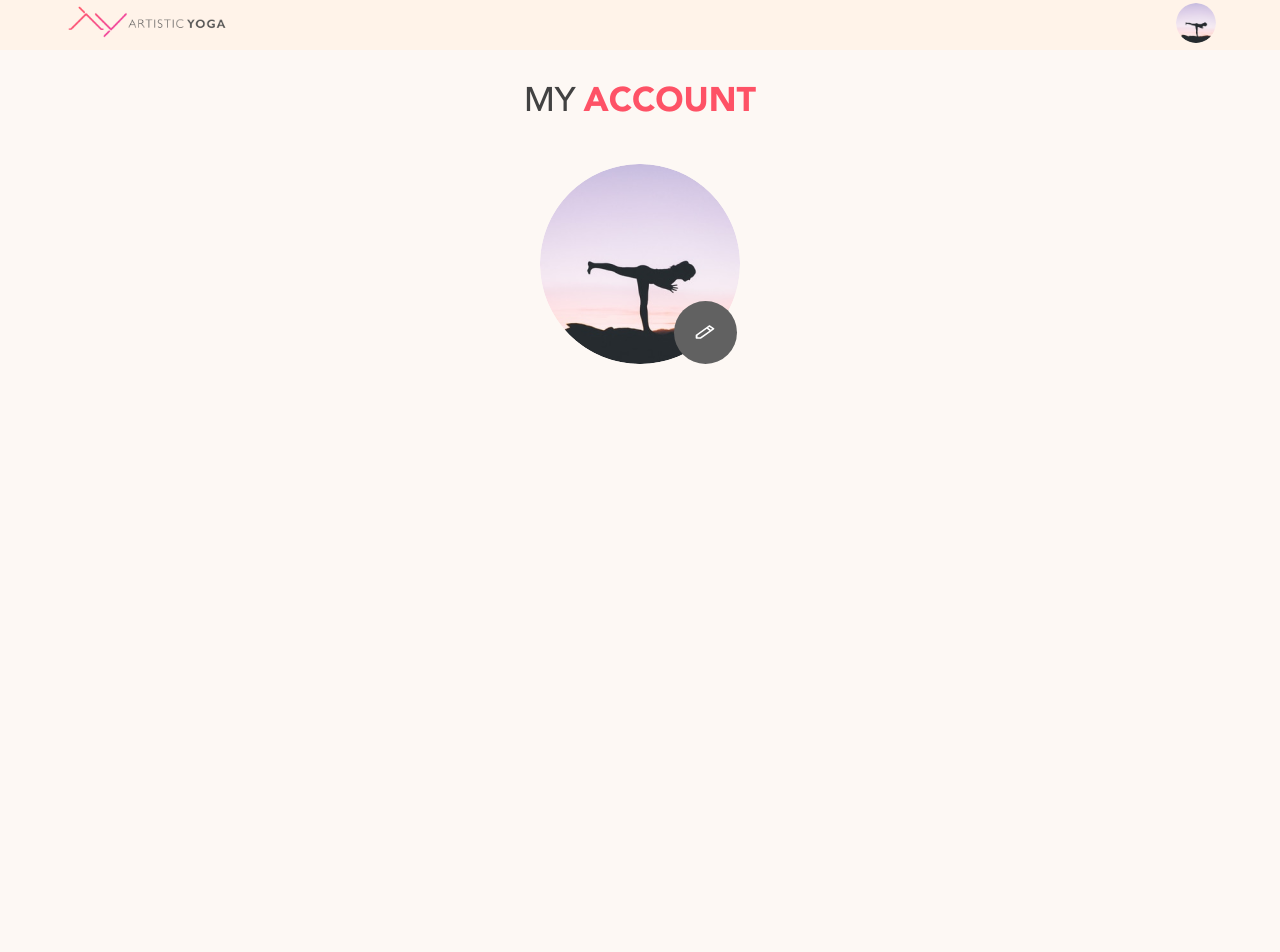
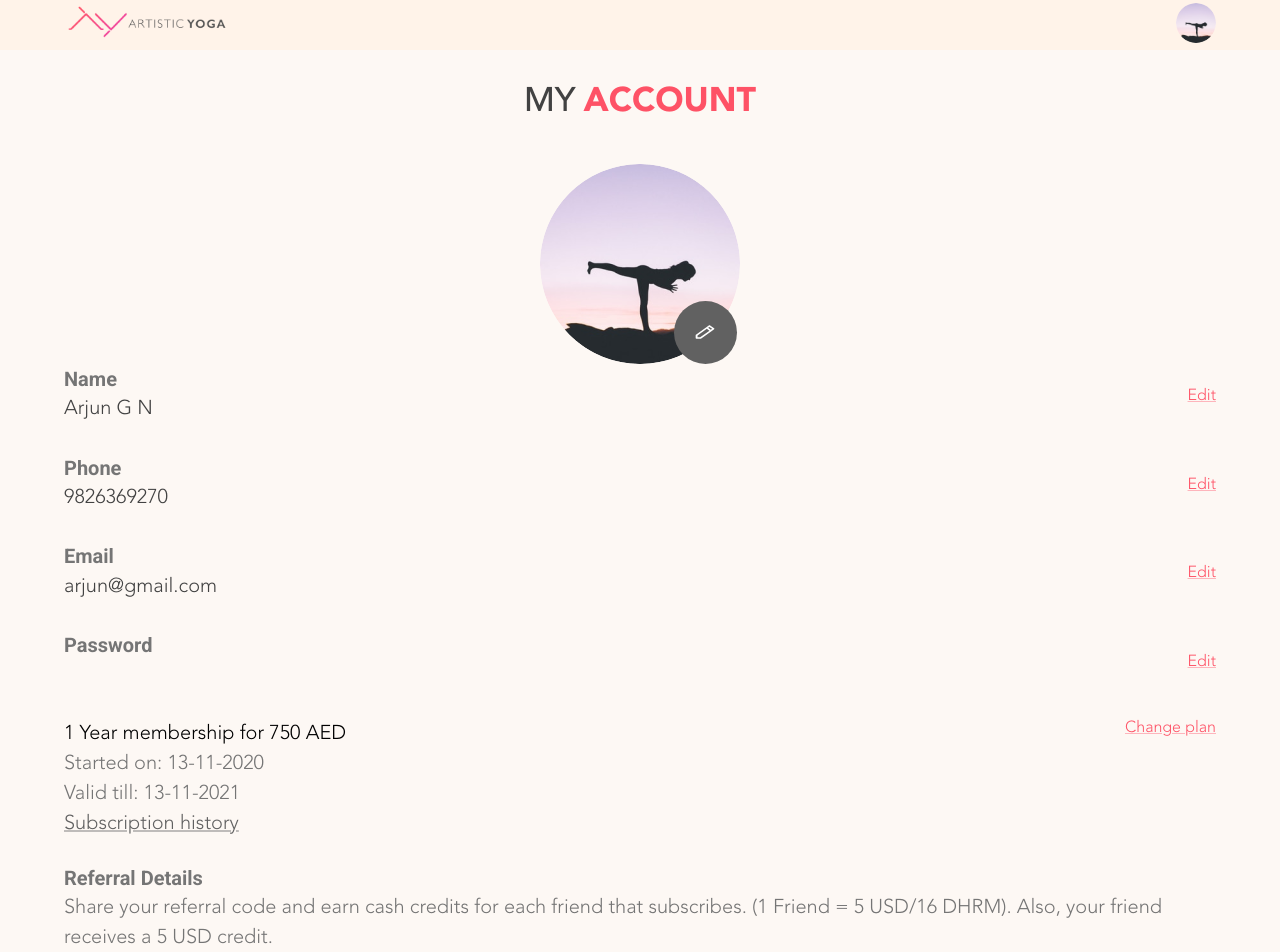
Before and after one commit to ksigei/ay_design_template, a React (Create React App) app: page /profile in a window 1280 px wide. Shown: the top 952 px of the page. Before the commit the page ends 800 px from the top, so only its background shows below. Built offline with nearby package versions, Linux system fonts and the light colour scheme.

Commit message:
finalized my account

```diff
--- a/package.json
+++ b/package.json
@@ -15,6 +15,8 @@
     "@types/react": "^18.0.0",
     "@types/react-dom": "^18.0.0",
     "capital-case": "^1.0.4",
+    "change-case": "^4.1.2",
+    "clipboard": "^2.0.11",
     "react": "^18.2.0",
     "react-dom": "^18.2.0",
     "react-router-dom": "^6.4.2",
--- a/src/App.css
+++ /dev/null
@@ -1,19 +0,0 @@
-@font-face {
-  font-family: "avenir";
-  src: url("../public/fonts/Avenir LT Std 35 Light.otf");
-  font-weight: 300;
-}
-@font-face {
-  font-family: "avenir";
-  src: url("../public/fonts/Avenir\ LT\ Std\ 65\ Medium.otf");
-  font-weight: 400;
-}
-@font-face {
-  font-family: "avenir";
-  src: url("../public/fonts/Avenir\ LT\ Std\ 95\ Black.otf");
-  font-weight: 900;
-}
-
-body {
-  font-family: "avenir";
-}
--- a/src/App.tsx
+++ b/src/App.tsx
@@ -1,13 +1,9 @@
-import "@fontsource/roboto/300.css";
-import "@fontsource/roboto/400.css";
-import "@fontsource/roboto/500.css";
-import "@fontsource/roboto/700.css";
-
 import GlobalStyles from "@mui/material/GlobalStyles";
 import { RouterProvider } from "react-router-dom";
+import { fonts } from "./constants";
 
-import "./App.css";
 import router from "./router";
+import Footer from "./sections/Footer";
 
 import { ThemeProvider } from "./theme";
 function App() {
@@ -17,11 +13,13 @@ function App() {
         styles={({ palette }) => ({
           body: {
             background: palette.background.paper,
-            fontFamily: "avenir",
+            fontFamily: fonts.avenir,
           },
         })}
       />
       <RouterProvider router={router} />
+
+      <Footer />
     </ThemeProvider>
   );
 }
--- a/src/constants.ts
+++ b/src/constants.ts
@@ -4,5 +4,5 @@ export const APPBAR = {
 
 export const fonts = {
   avenir: "avenir",
-  avenir95: "avenir 95",
+  roboto: "'Roboto', sans-serif",
 };
--- a/src/index.css
+++ b/src/index.css
@@ -1,13 +1,19 @@
-body {
-  margin: 0;
-  font-family: -apple-system, BlinkMacSystemFont, 'Segoe UI', 'Roboto', 'Oxygen',
-    'Ubuntu', 'Cantarell', 'Fira Sans', 'Droid Sans', 'Helvetica Neue',
-    sans-serif;
-  -webkit-font-smoothing: antialiased;
-  -moz-osx-font-smoothing: grayscale;
+@font-face {
+  font-family: "avenir";
+  src: url("../public/fonts/Avenir LT Std 35 Light.otf");
+  font-weight: 300;
+}
+@font-face {
+  font-family: "avenir";
+  src: url("../public/fonts/Avenir\ LT\ Std\ 65\ Medium.otf");
+  font-weight: 400;
+}
+@font-face {
+  font-family: "avenir";
+  src: url("../public/fonts/Avenir\ LT\ Std\ 95\ Black.otf");
+  font-weight: 900;
 }
 
-code {
-  font-family: source-code-pro, Menlo, Monaco, Consolas, 'Courier New',
-    monospace;
+body {
+  font-family: "avenir";
 }
--- /dev/null
+++ b/src/sections/Footer.tsx
@@ -0,0 +1,3 @@
+export default function Footer() {
+  return null;
+}
--- /dev/null
+++ b/src/sections/Profile/AccountInfo.tsx
@@ -0,0 +1,176 @@
+import Box from "@mui/material/Box";
+import MUILink from "@mui/material/Link";
+import Stack from "@mui/material/Stack";
+import { styled } from "@mui/material/styles";
+import TextField, { TextFieldProps } from "@mui/material/TextField";
+import Typography from "@mui/material/Typography";
+import { capitalCase } from "change-case";
+import React, { Fragment, useRef, useState } from "react";
+import { fonts } from "../../constants";
+import { fontWeights } from "../../theme/typography";
+
+export default function AccountInfo() {
+  const [{ profile }, setState] = useState({ profile: defaultProfile });
+  const handleChange = (e: React.ChangeEvent<HTMLInputElement>) => {
+    setState((state) => ({
+      ...state,
+      profile: {
+        ...state.profile,
+        [e.target.name]: e.target.value,
+      },
+    }));
+  };
+
+  return (
+    <Fragment>
+      <Stack spacing={3} marginBottom={6}>
+        <Field name="name" value={profile.name} onChange={handleChange} />
+
+        <Field name="phone" value={profile.phone} onChange={handleChange} />
+
+        <Field name="email" value={profile.email} onChange={handleChange} />
+
+        <Field
+          password
+          name="password"
+          value={profile.password}
+          onChange={handleChange}
+        />
+
+        <Box display="flex" flexDirection="row">
+          <Box flexGrow={1}>
+            <Typography variant="body1">
+              1 Year membership for 750 AED
+            </Typography>
+            <Typography variant="body1" color="grey.600">
+              Started on: 13-11-2020 <br />
+              Valid till: 13-11-2021
+            </Typography>
+            <Link
+              href="#"
+              onClick={(e) => e.preventDefault()}
+              color="grey.700"
+              variant="body1"
+            >
+              Subscription history
+            </Link>
+          </Box>
+          <Link href="#" onClick={(e) => e.preventDefault()}>
+            Change plan{" "}
+          </Link>
+        </Box>
+
+        <div>
+          <Label>Referral Details</Label>
+          <Typography variant="body1" color="grey.600">
+            Share your referral code and earn cash credits for each friend that
+            subscribes. (1 Friend = 5 USD/16 DHRM). Also, your friend receives a
+            5 USD credit.
+          </Typography>
+        </div>
+
+        <Box>
+          <Box width="100%" display="flex" flexDirection="row">
+            <Typography color="grey.700">Referral Code:{referral}</Typography>
+            <div style={{ flexGrow: 1 }} />
+            <Link
+              href="#"
+              onClick={(e) => {
+                e.preventDefault();
+                navigator.clipboard.writeText(referral);
+              }}
+            >
+              Copy
+            </Link>
+          </Box>
+          <Link
+            href="#"
+            onClick={(e) => e.preventDefault()}
+            color="grey.700"
+            variant="body2"
+          >
+            Referral History{" "}
+          </Link>
+        </Box>
+      </Stack>
+    </Fragment>
+  );
+}
+
+const Field = ({
+  name,
+  value,
+  password = false,
+  ...props
+}: {
+  name: keyof typeof defaultProfile;
+  value: any;
+  password?: boolean;
+} & TextFieldProps) => {
+  const [readOnly, setReadOnly] = useState(true);
+  const inputRef = useRef<HTMLInputElement>(null);
+
+  const toggleEdit = (e: React.MouseEvent<HTMLAnchorElement, MouseEvent>) => {
+    e.preventDefault();
+    if (readOnly) inputRef.current?.click();
+    setReadOnly((readOnly) => !readOnly);
+  };
+  return (
+    <Stack spacing={2} direction="row" alignItems="center">
+      <Box flexGrow={1}>
+        <Label>{capitalCase(name)}</Label>
+        <StyledTextField
+          InputProps={{ inputRef, disableUnderline: readOnly }}
+          name={name}
+          disabled={readOnly}
+          value={value}
+          fullWidth
+          size="small"
+          variant="standard"
+          type={password ? "password" : "text"}
+          hidden={password && readOnly}
+          {...props}
+        />
+      </Box>
+      <Link href="#" onClick={toggleEdit}>
+        {!readOnly ? "Save" : "Edit"}
+      </Link>
+    </Stack>
+  );
+};
+
+const StyledTextField = styled(TextField)(
+  ({ disabled, theme: { palette } }) => {
+    return {
+      fontFamily: fonts.avenir,
+      maxWidth: 450,
+      ...(disabled && {
+        userSelect: "none",
+        pointerEvents: "none",
+        ".Mui-disabled input": {
+          color: `${palette.grey[800]} !important`,
+          WebkitTextFillColor: `${palette.grey[800]} !important`,
+        },
+      }),
+    };
+  }
+);
+
+const Label = styled(Typography)(({ theme: { palette } }) => ({
+  fontFamily: fonts.roboto,
+  fontWeight: fontWeights.roboto[700],
+  color: palette.grey[600],
+}));
+
+const Link = styled(MUILink)(() => ({
+  fontFamily: `${fonts.avenir} !important`,
+  fontWeight: fontWeights.avenir[300],
+}));
+
+const defaultProfile = {
+  name: "Arjun G N",
+  email: "arjun@gmail.com",
+  phone: "9826369270",
+  password: "",
+};
+const referral = "HSAGBWBDAV";
--- a/src/sections/Profile/MyAccount.tsx
+++ b/src/sections/Profile/MyAccount.tsx
@@ -7,6 +7,7 @@ import Typography from "@mui/material/Typography";
 import user from "../../assets/account.png";
 import { APPBAR } from "../../constants";
 import { fontWeights } from "../../theme/typography";
+import AccountInfo from "./AccountInfo";
 
 export default function MyAccount() {
   return (
@@ -36,6 +37,8 @@ export default function MyAccount() {
           </EditButton>
         </div>
       </Box>
+      {/*  */}
+      <AccountInfo />
     </Container>
   );
 }
--- a/src/theme/typography.ts
+++ b/src/theme/typography.ts
@@ -5,6 +5,9 @@ export const fontWeights = {
     300: 300,
     900: 900,
     400: 400,
+  },
+  roboto: {
+    700: 700,
   },
 };
 
@@ -14,7 +17,10 @@ const typography: ThemeOptions["typography"] = {
   fontWeightLight: fontWeights.avenir[300],
   fontWeightMedium: fontWeights.avenir[300],
   fontWeightRegular: fontWeights.avenir[300],
-
+  allVariants: {
+    fontFamily: "avenir",
+    fontWeight: fontWeights.avenir[300],
+  },
   body1: {
     fontSize: 20,
   },
```
Also changed, not shown: src/index.tsx (+7 -6 lines), 1 other file (tests, documents, lock files or other folders).
